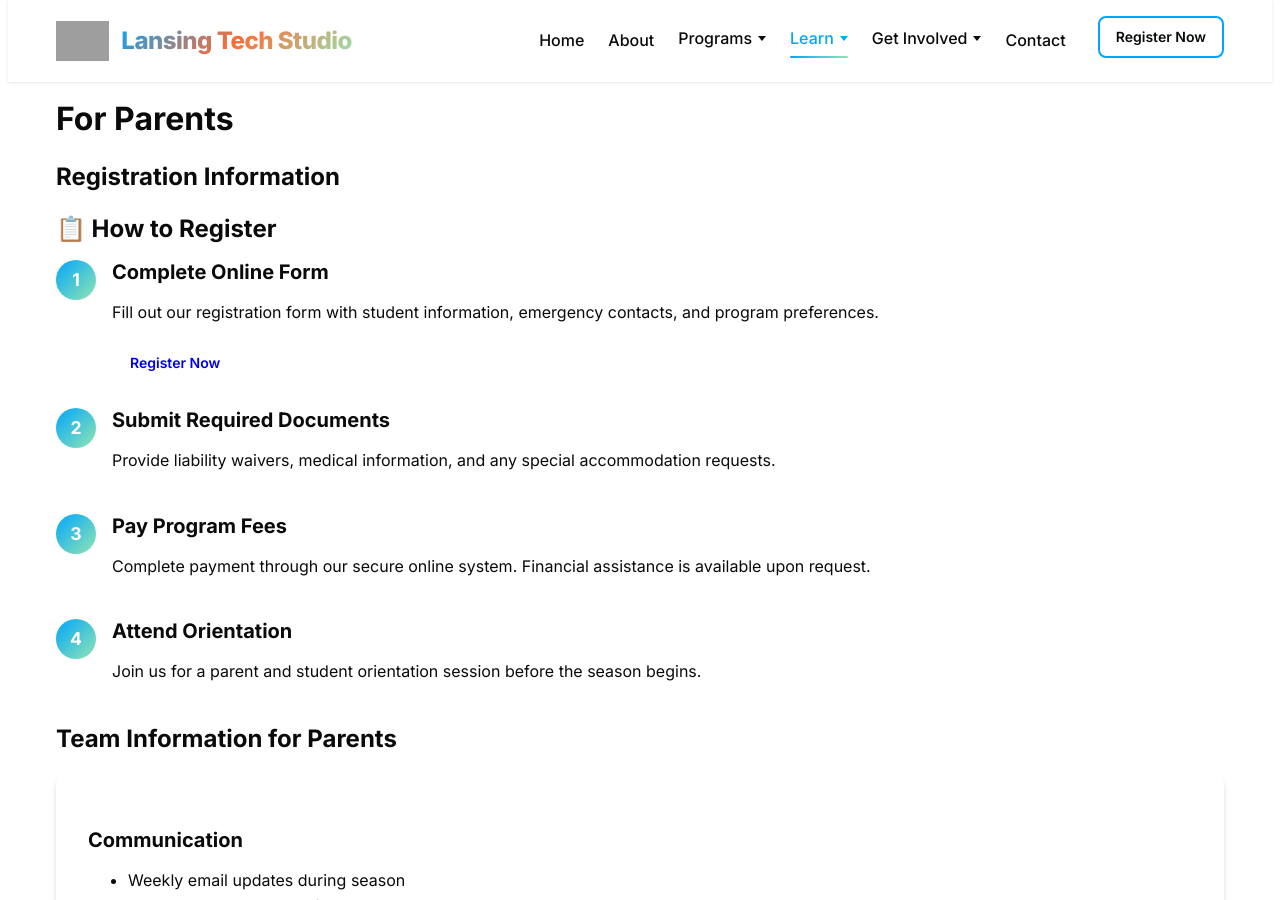
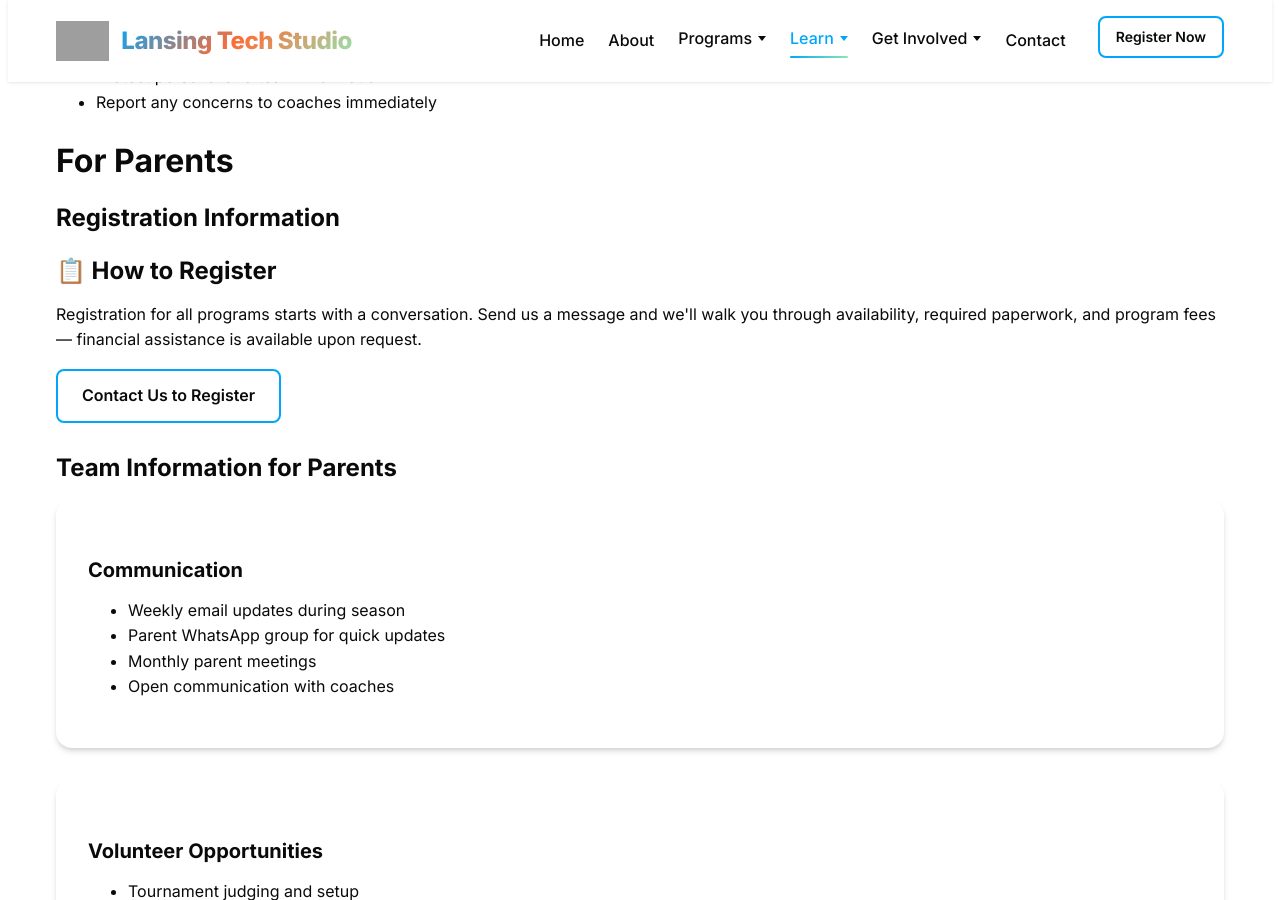
Before and after one commit to Lansing-Tech-Studio/Lansing-Tech-Studio.github.io, a Jekyll site: the page built from resources.md, in a window 1280 px wide and 900 px high, scrolled down 5462 px. Built offline with Jekyll 4.4.1, drawn with Linux system fonts in a browser that asks for light colours; some of the changed text lies outside the part shown; grey boxes are pictures that could not be loaded.

Commit message:
fix: resources calendar shares season data; registration routes to contact

```diff
--- a/resources.md
+++ b/resources.md
@@ -104,54 +104,56 @@ permalink: /resources/
 
 ## Team Calendars {#calendar}
 
-### 2025-2026 Season Schedule
+### {{ site.data.season.name }} Season Schedule
+
+*Dates are from the most recent season — [contact us](/contact#contact-form) to confirm current-season dates.*
 
 <div class="calendar-section">
   <div class="season-timeline">
     <h3>🍂 Fall 2025</h3>
     <div class="timeline">
-      <div class="timeline-item completed">
+      <div class="timeline-item">
         <strong>August 15:</strong> Fall Info Night & Registration Opens
       </div>
-      <div class="timeline-item completed">
+      <div class="timeline-item">
         <strong>September 7:</strong> Challenge Release & Season Kickoff
       </div>
-      <div class="timeline-item completed">
+      <div class="timeline-item">
         <strong>September 14:</strong> Team Formation & First Practices Begin
       </div>
-      <div class="timeline-item completed">
+      <div class="timeline-item">
         <strong>October 12:</strong> First Build Party
       </div>
-      <div class="timeline-item completed">
+      <div class="timeline-item">
         <strong>November 9:</strong> Mid-Season Scrimmage
       </div>
-      <div class="timeline-item completed">
+      <div class="timeline-item">
         <strong>December 14:</strong> Final Build Party & Mock Competitions
       </div>
     </div>
 
     <h3>❄️ Winter 2025</h3>
     <div class="timeline">
-      <div class="timeline-item current">
-        <strong>January 11:</strong> Regional Qualifying Tournament
+      <div class="timeline-item">
+        <strong>{{ site.data.season.regional_date }}:</strong> Regional Qualifying Tournament
       </div>
-      <div class="timeline-item upcoming">
-        <strong>February 8:</strong> State Championship (qualifying teams)
+      <div class="timeline-item">
+        <strong>{{ site.data.season.state_date }}:</strong> State Championship (qualifying teams)
       </div>
-      <div class="timeline-item upcoming">
+      <div class="timeline-item">
         <strong>March 15:</strong> Season Wrap-up & Awards Banquet
       </div>
     </div>
 
     <h3>🌸 Spring 2026</h3>
     <div class="timeline">
-      <div class="timeline-item upcoming">
+      <div class="timeline-item">
         <strong>April 12:</strong> Spring Festival & Project Showcase
       </div>
-      <div class="timeline-item upcoming">
+      <div class="timeline-item">
         <strong>May 17:</strong> Annual Hack-a-thon Fundraiser
       </div>
-      <div class="timeline-item upcoming">
+      <div class="timeline-item">
         <strong>June 21:</strong> Summer Program Planning & Registration
       </div>
     </div>
@@ -265,40 +267,12 @@ permalink: /resources/
 
 <div class="parent-section">
   <h3>📋 How to Register</h3>
-  <div class="registration-steps">
-    <div class="step">
-      <div class="step-number">1</div>
-      <div class="step-content">
-        <h4>Complete Online Form</h4>
-        <p>Fill out our registration form with student information, emergency contacts, and program preferences.</p>
-        <a href="/contact#registration" class="btn btn-small">Register Now</a>
-      </div>
-    </div>
-
-    <div class="step">
-      <div class="step-number">2</div>
-      <div class="step-content">
-        <h4>Submit Required Documents</h4>
-        <p>Provide liability waivers, medical information, and any special accommodation requests.</p>
-      </div>
-    </div>
-
-    <div class="step">
-      <div class="step-number">3</div>
-      <div class="step-content">
-        <h4>Pay Program Fees</h4>
-        <p>Complete payment through our secure online system. Financial assistance is available upon request.</p>
-      </div>
-    </div>
-
-    <div class="step">
-      <div class="step-number">4</div>
-      <div class="step-content">
-        <h4>Attend Orientation</h4>
-        <p>Join us for a parent and student orientation session before the season begins.</p>
-      </div>
-    </div>
-  </div>
+  <p>
+    Registration for all programs starts with a conversation. Send us a message and
+    we'll walk you through availability, required paperwork, and program fees —
+    financial assistance is available upon request.
+  </p>
+  <a href="/contact#contact-form" class="btn btn-primary">Contact Us to Register</a>
 </div>
 
 ### Team Information for Parents
```
